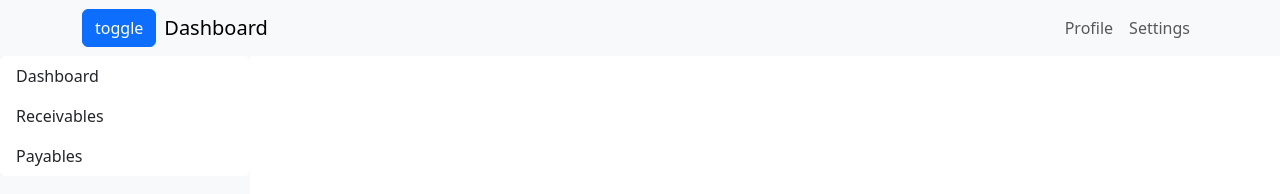
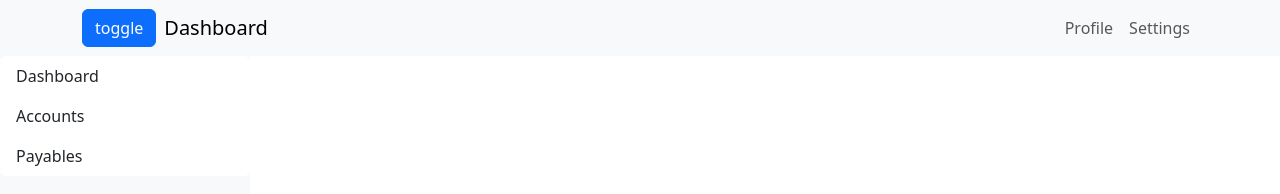
Before and after one commit to ShafqatHaider/inventory1.0, an Angular app: page / in a window 1280 px wide. Shown: the top 194 px of the page. Built offline with nearby package versions, Linux system fonts and the light colour scheme.

Commit message:
new commit

```diff
--- a/angular.json
+++ b/angular.json
@@ -99,7 +99,8 @@
             ],
             "styles": [
               "src/styles.scss",
-              "node_modules/bootstrap/dist/css/bootstrap.min.css"
+              "node_modules/bootstrap/dist/css/bootstrap.min.css",
+              "node_modules/bootstrap-icons/font/bootstrap-icons.css"
             ],
             "scripts": [
               "node_modules/bootstrap/dist/js/bootstrap.min.js"
--- a/package.json
+++ b/package.json
@@ -20,6 +20,7 @@
     "@angular/router": "^18.2.0",
     "@popperjs/core": "^2.11.8",
     "bootstrap": "^5.3.3",
+    "bootstrap-icons": "^1.11.3",
     "rxjs": "~7.8.0",
     "tslib": "^2.3.0",
     "zone.js": "~0.14.10"
--- /dev/null
+++ b/src/app/accounts/components/account-index/account-index.component.html
@@ -0,0 +1 @@
+<p>account-index works!</p>
--- a/src/app/app-routing.module.ts
+++ b/src/app/app-routing.module.ts
@@ -1,7 +1,13 @@
 import { NgModule } from '@angular/core';
 import { RouterModule, Routes } from '@angular/router';
 
-const routes: Routes = [];
+const routes: Routes = [
+  {path:'', redirectTo:'dashboard', pathMatch:'full'},
+  {
+    path: 'Accounts',
+    loadChildren: () => import('./accounts/accounts.module').then(m => m.AccountsModule)
+  }
+];
 
 @NgModule({
   imports: [RouterModule.forRoot(routes)],
--- a/src/app/layout/sidebar/sidebar.component.html
+++ b/src/app/layout/sidebar/sidebar.component.html
@@ -10,7 +10,7 @@
           (click)="toggleMenu('receivables')"
           [attr.aria-expanded]="dropdowns.receivables"
         >
-          Receivables
+          Accounts
           <i class="bi bi-chevron-down float-end"></i>
         </a>
         <ul
@@ -18,7 +18,7 @@
           *ngIf="dropdowns.receivables"
           style="list-style: none;"
         >
-          <li class="list-group-item"><a href="#">Invoices</a></li>
+          <li class="list-group-item"><a [routerLink]="'Accounts/account-index'">Accounts</a></li>
           <li class="list-group-item"><a href="#">Payments</a></li>
         </ul>
       </li>
```
Also changed, not shown: src/app/accounts/accounts-routing.module.ts (added, +13 -0 lines), src/app/accounts/accounts.module.ts (added, +17 -0 lines), src/app/accounts/components/account-index/account-index.component.ts (added, +10 -0 lines), src/app/accounts/components/account-index/account-index.component.scss (added), 2 other files (tests, documents, lock files or other folders).
